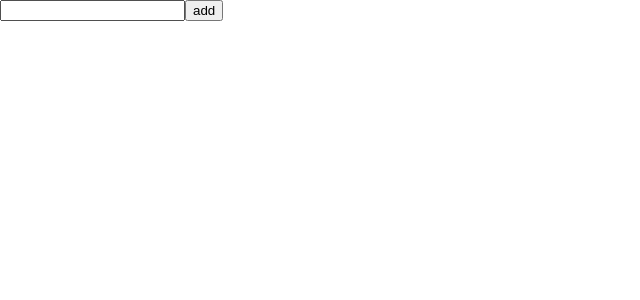
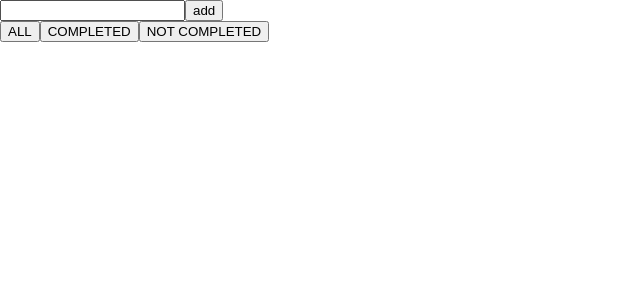
Before and after one commit to suuungwoo/react-ts-todo, a React (Create React App) app: page / in a window 1280 px wide. Shown: the top 300 px of the page, without its empty margins (0-640 px from the left). Built offline with nearby package versions, Linux system fonts and the light colour scheme; the HTML template or start-up script is replaced by a standard one.

Commit message:
フィルタリング機能

```diff
--- a/src/App.tsx
+++ b/src/App.tsx
@@ -11,6 +11,7 @@ interface Todo {
 const App: FunctionComponent = () => {
   const [todos, setTodos] = useState<Todo[]>([]);
   const [text, setText] = useState('');
+  const [filter, setFilter] = useState('all');
   const getUniqueId = () => {
     return new Date().getTime().toString(36) + '-' + Math.random().toString(36);
   };
@@ -29,13 +30,25 @@ const App: FunctionComponent = () => {
         <input onChange={e => setText(e.target.value)} value={text}></input>
         <button onClick={addTodo}>add</button>
       </div>
+      <div>
+        <button onClick={() => setFilter('all')}>ALL</button>
+        <button onClick={() => setFilter('completed')}>COMPLETED</button>
+        <button onClick={() => setFilter('notCompleted')}>NOT COMPLETED</button>
+      </div>
       <ul>
-        {todos.map(todo => (
-          <li key={todo.id}>
-            <button onClick={toggleCompleted(todo.id)}></button>
-            {todo.text}
-          </li>
-        ))}
+        {todos
+          .filter(
+            todo =>
+              (filter === 'all' && todo) ||
+              (filter === 'completed' && todo.completed) ||
+              (filter === 'notCompleted' && !todo.completed)
+          )
+          .map(todo => (
+            <li key={todo.id}>
+              <button onClick={toggleCompleted(todo.id)}></button>
+              {todo.text}
+            </li>
+          ))}
       </ul>
     </>
   );
```
